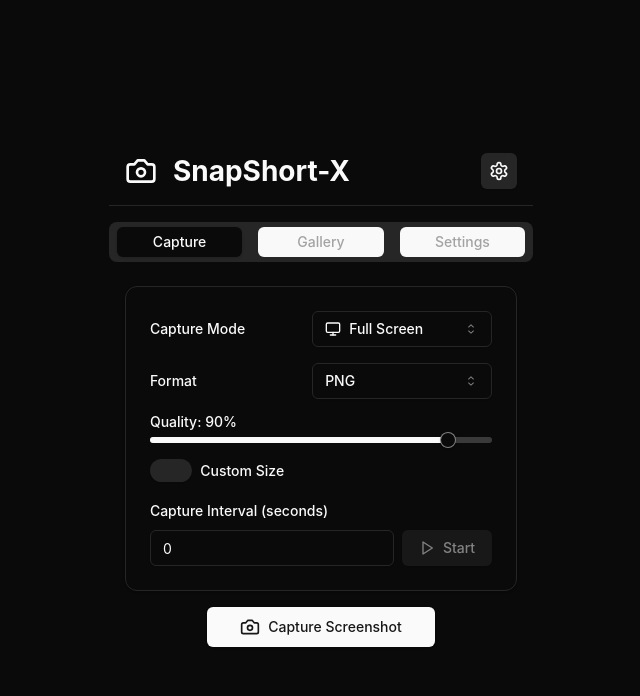
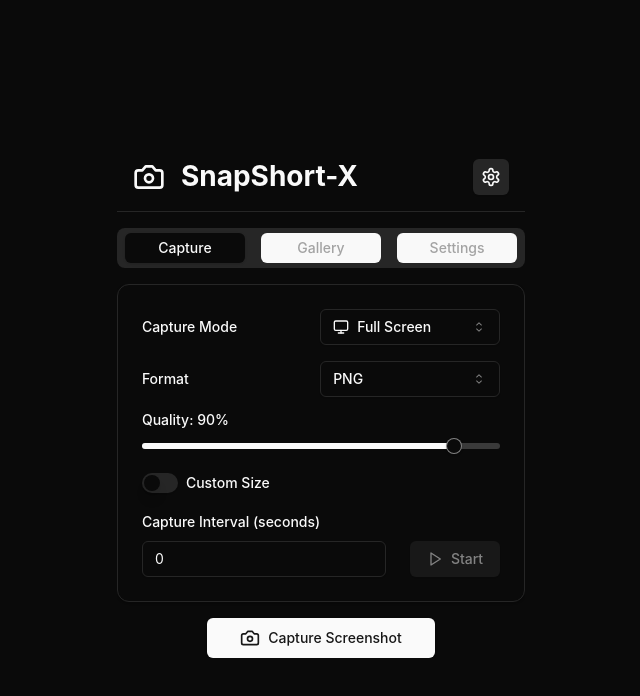
Before and after one commit to SagorIslamOfficial/snap-shot-x, a React (Vite) app: page / in a window 1280 px wide. Shown: the top 696 px of the page, without its empty margins (319-959 px from the left). Built offline with nearby package versions, Linux system fonts and the light colour scheme.

Commit message:
[Refactor] Adjust margins and spacing

```diff
--- a/src/components/capture-tab.tsx
+++ b/src/components/capture-tab.tsx
@@ -176,7 +176,7 @@ export function CaptureTab({ onCapture }: CaptureTabProps) {
     };
 
     return (
-        <div className="p-4 h-full overflow-y-auto">
+        <div className="mt-4 h-full overflow-y-auto">
             <Card className="mb-4">
                 <CardContent className="pt-6">
                     <div className="space-y-4">
@@ -217,7 +217,7 @@ export function CaptureTab({ onCapture }: CaptureTabProps) {
                             </Select>
                         </div>
 
-                        <div className="space-y-2">
+                        <div className="space-y-4 pb-2">
                             <div className="flex items-center justify-between">
                                 <Label htmlFor="quality">Quality: {quality}%</Label>
                             </div>
@@ -225,12 +225,12 @@ export function CaptureTab({ onCapture }: CaptureTabProps) {
                         </div>
 
                         <div className="flex items-center space-x-2">
-                            <Switch id="custom-size" checked={customSize} onCheckedChange={setCustomSize} />
+                            <Switch className="p-0" id="custom-size" checked={customSize} onCheckedChange={setCustomSize} />
                             <Label htmlFor="custom-size">Custom Size</Label>
                         </div>
 
                         {customSize && (
-                            <div className="grid grid-cols-2 gap-4">
+                            <div className="grid grid-cols-2 gap-6">
                                 <div className="space-y-2">
                                     <Label htmlFor="width">Width (px)</Label>
                                     <Input id="width" type="number" value={width} onChange={(e) => setWidth(parseInt(e.target.value) || 100)} min={10} max={2000} />
@@ -244,7 +244,7 @@ export function CaptureTab({ onCapture }: CaptureTabProps) {
 
                         <div className="space-y-2">
                             <Label htmlFor="interval">Capture Interval (seconds)</Label>
-                            <div className="flex items-center gap-2">
+                            <div className="flex items-center gap-6">
                                 <Input id="interval" type="number" value={interval} onChange={(e) => setInterval(parseInt(e.target.value) || 0)} min={0} className="flex-1" disabled={isCapturing} />
                                 {isCapturing ? (
                                     <Button variant="destructive" onClick={stopIntervalCapture}>
```
